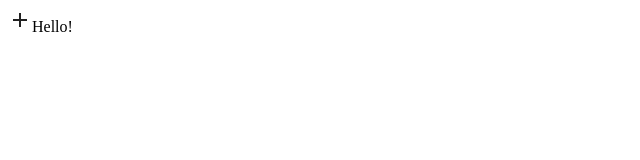
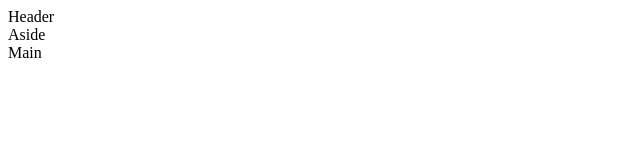
Before and after one commit to joinchat/web, a React app: page / in a window 1280 px wide. Shown: the top 160 px of the page, without its empty margins (0-640 px from the left). Built offline with nearby package versions, Linux system fonts and the light colour scheme; the HTML template or start-up script is replaced by a standard one.

Commit message:
#196 добавил образующие блоки

```diff
--- a/package.json
+++ b/package.json
@@ -38,6 +38,7 @@
     "@types/react-dom": "^16.0.3",
     "material-ui": "^0.20.0",
     "react": "^16.1.1",
+    "react-bootstrap": "^0.31.5",
     "react-dom": "^16.1.1",
     "styled-components": "^2.2.4"
   },
--- /dev/null
+++ b/src/blocks/aside/aside.tsx
@@ -0,0 +1,22 @@
+import * as React from "react";
+import styled from "styled-components";
+
+interface AsideProps {
+    channelsNumbers?: number;
+}
+
+export class Aside extends React.Component<AsideProps> {
+    constructor(props: AsideProps) {
+        super(props);
+    }
+
+    render() {
+        return(
+            <div>
+                Aside
+            </div>
+        );
+    }
+}
+
+export default Aside;
--- /dev/null
+++ b/src/blocks/aside/index.tsx
@@ -0,0 +1 @@
+export { default } from "./aside"
--- /dev/null
+++ b/src/blocks/header/header.tsx
@@ -0,0 +1,22 @@
+import * as React from "react";
+import styled from "styled-components";
+
+interface HeaderProps {
+    channelsNumbers?: number;
+}
+
+
+export class Header extends React.Component<HeaderProps> {
+    constructor(props: HeaderProps) {
+        super(props);
+    }
+
+    render() {
+
+        return(
+            <div>Header</div>
+        );
+    }
+}
+
+export default Header;
--- /dev/null
+++ b/src/blocks/header/index.tsx
@@ -0,0 +1 @@
+export { default } from "./header"
--- /dev/null
+++ b/src/blocks/main/index.tsx
@@ -0,0 +1 @@
+export { default } from "./main"
--- /dev/null
+++ b/src/blocks/main/main.tsx
@@ -0,0 +1,22 @@
+import * as React from "react";
+import styled from "styled-components";
+
+interface MainProps {
+    channelsNumbers?: number;
+}
+
+export class Main extends React.Component<MainProps> {
+    constructor(props: MainProps) {
+        super(props);
+    }
+
+    render() {
+        return(
+            <div>
+                Main
+            </div>
+        );
+    }
+}
+
+export default Main;
--- a/src/index.tsx
+++ b/src/index.tsx
@@ -6,7 +6,7 @@ import MuiThemeProvider from "material-ui/styles/MuiThemeProvider";
 // import "./assets/scss/styles.scss";
 
 
-import { App } from "./views/App/app";
+import { App } from "./views/app/app";
 
 
 ReactDOM.render(
--- a/src/views/App/App.tsx
+++ b/src/views/App/App.tsx
@@ -4,14 +4,18 @@ import * as React from "react";
 // import { ButtonsCollection } from "../../blocks/buttonscollection/buttonscollection";
 import styled from "styled-components";
 import ContentAdd from "material-ui/svg-icons/content/add";
+import Aside from "../../blocks/aside/aside";
+import Header from "../../blocks/header/header";
+import Main from "../../blocks/main/main";
 
 export class App extends React.Component {
 
     render() {
         return(
             <div>
-                <ContentAdd></ContentAdd>
-                Hello!
+                <Header/>
+                <Aside/>
+                <Main/>
             </div>
         );
     }
```
Also changed, not shown: 1 other file (tests, documents, lock files or other folders).
